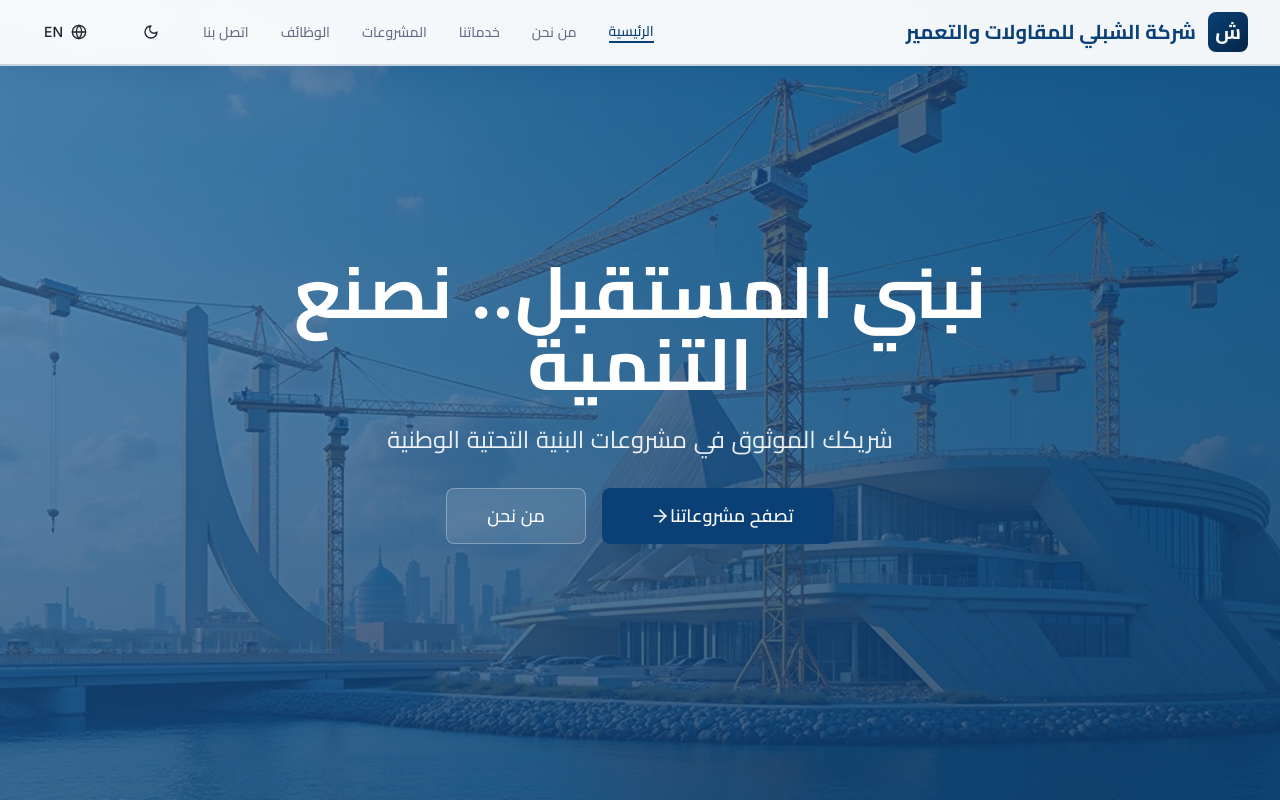
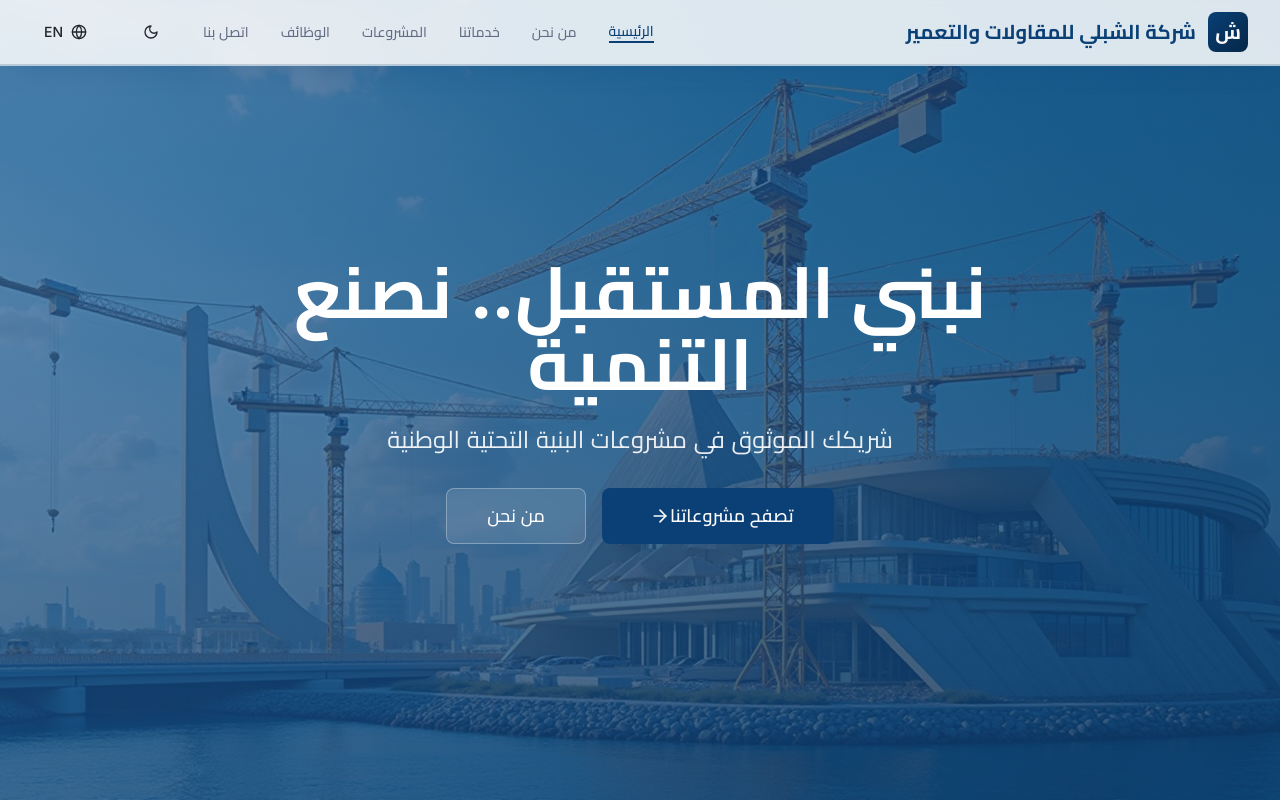
Before and after one commit to ZiadMohamed10/shibli-bilingual-blueprint, a React (Vite) app: page / in a window 1280 px wide. Shown: the top 800 px of the page. Built offline with nearby package versions, Linux system fonts and the light colour scheme.

Commit message:
Make header slightly transparent

```diff
--- a/src/components/layout/Header.tsx
+++ b/src/components/layout/Header.tsx
@@ -32,7 +32,7 @@ const Header = () => {
   const isActive = (path: string) => location.pathname === path;
 
   return (
-    <header className="fixed top-0 w-full bg-background/95 dark:bg-background/90 backdrop-blur-lg border-b-2 border-primary/20 dark:border-primary/30 shadow-professional z-50">
+    <header className="fixed top-0 w-full bg-background/85 dark:bg-background/80 backdrop-blur-lg border-b-2 border-primary/20 dark:border-primary/30 shadow-professional z-50">
       <nav className="container mx-auto px-4 sm:px-6 lg:px-8">
         <div className="flex justify-between items-center h-16">
           {/* Logo */}
```
